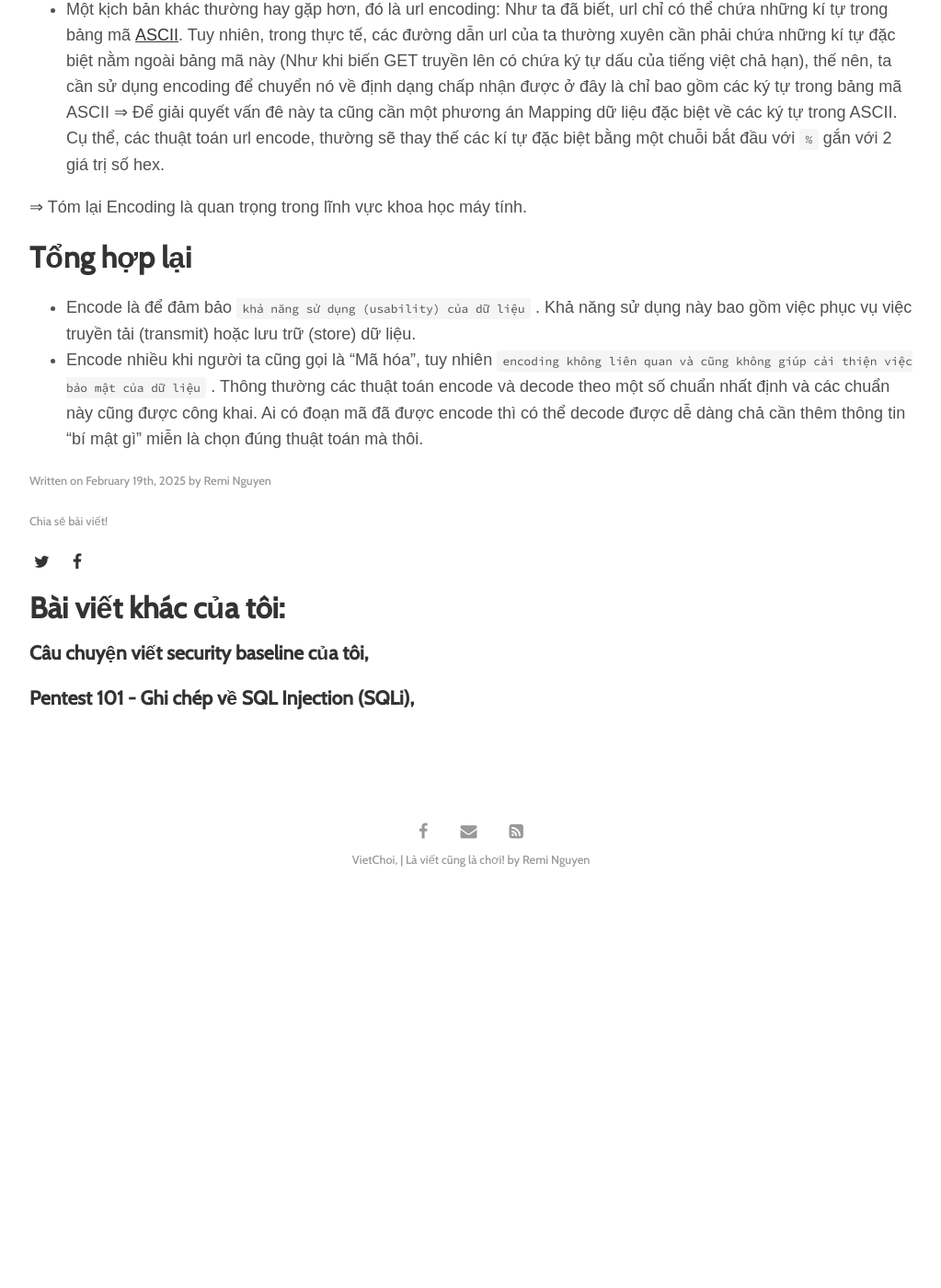
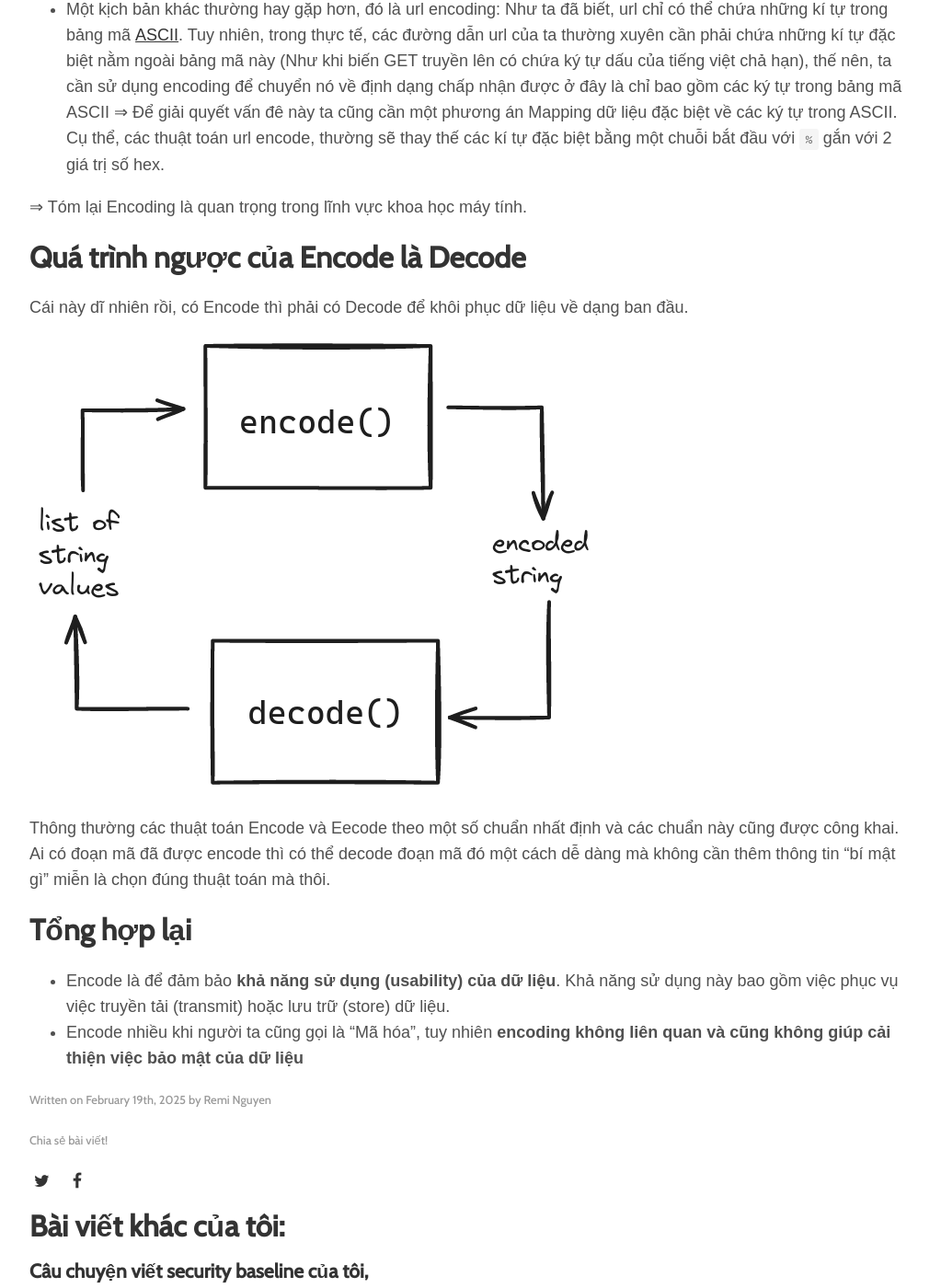
Before and after one commit to vietcf/vietchoi, a Jekyll site: the page built from _posts/2025-02-19-encode-la-gi-tai-sao-can-encode.md, in a window 1280 px wide and 1400 px high, scrolled down 1532 px. Shown: the whole window at 92% size, without its empty margins (128-1151 px from the left). Built offline with Jekyll 4.4.1, drawn with Linux system fonts in a browser that asks for light colours; some web fonts are replaced; before the commit the page ends 2513 px from its top, so only the background shows below that.

Commit message:
update encode

```diff
--- a/_posts/2025-02-19-encode-la-gi-tai-sao-can-encode.md
+++ b/_posts/2025-02-19-encode-la-gi-tai-sao-can-encode.md
@@ -26,7 +26,15 @@ Tại sao cần Encode? Để trả lời cho câu hỏi này không có cách n
 
 ⇒ Tóm lại Encoding là quan trọng trong lĩnh vực khoa học máy tính.
 
+# Quá trình ngược của Encode là Decode
+
+Cái này dĩ nhiên rồi, có Encode thì phải có Decode để khôi phục dữ liệu về dạng ban đầu.
+
+![encode and decode]({{site.url}}/assets/img/2025/02/19/1-encoding-and-decoding-strings-problem.png)
+
+Thông thường các thuật toán Encode và Eecode  theo một số chuẩn nhất định và các chuẩn này cũng được công khai. Ai có đoạn mã đã được encode thì có thể decode đoạn mã đó một cách dễ dàng mà không cần thêm thông tin “bí mật gì” miễn là chọn đúng thuật toán mà thôi.
+
 # Tổng hợp lại
 
-- Encode là để đảm bảo `khả năng sử dụng (usability) của dữ liệu` . Khả năng sử dụng này bao gồm việc phục vụ việc truyền tải (transmit) hoặc lưu trữ (store) dữ liệu.
-- Encode nhiều khi người ta cũng gọi là “Mã hóa”, tuy nhiên `encoding không liên quan và cũng không giúp cải thiện việc bảo mật của dữ liệu` . Thông thường các thuật toán encode và decode  theo một số chuẩn nhất định và các chuẩn này cũng được công khai. Ai có đoạn mã đã được encode thì có thể decode được dễ dàng chả cần thêm thông tin “bí mật gì” miễn là chọn đúng thuật toán mà thôi.
+- Encode là để đảm bảo **khả năng sử dụng (usability) của dữ liệu**. Khả năng sử dụng này bao gồm việc phục vụ việc truyền tải (transmit) hoặc lưu trữ (store) dữ liệu.
+- Encode nhiều khi người ta cũng gọi là “Mã hóa”, tuy nhiên **encoding không liên quan và cũng không giúp cải thiện việc bảo mật của dữ liệu**
```
Also changed, not shown: assets/img/2025/02/19/1-encoding-and-decoding-strings-problem.png (added).
